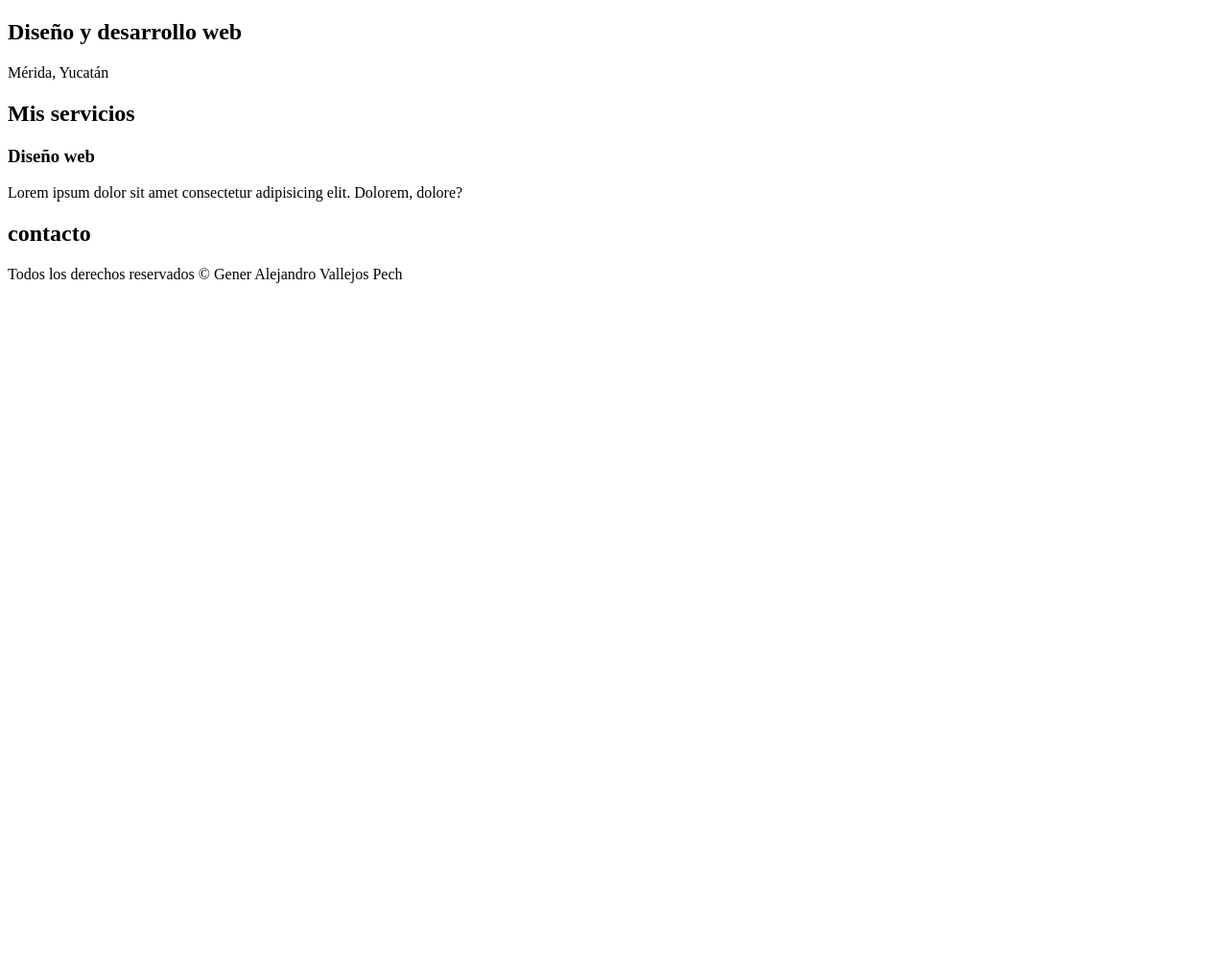
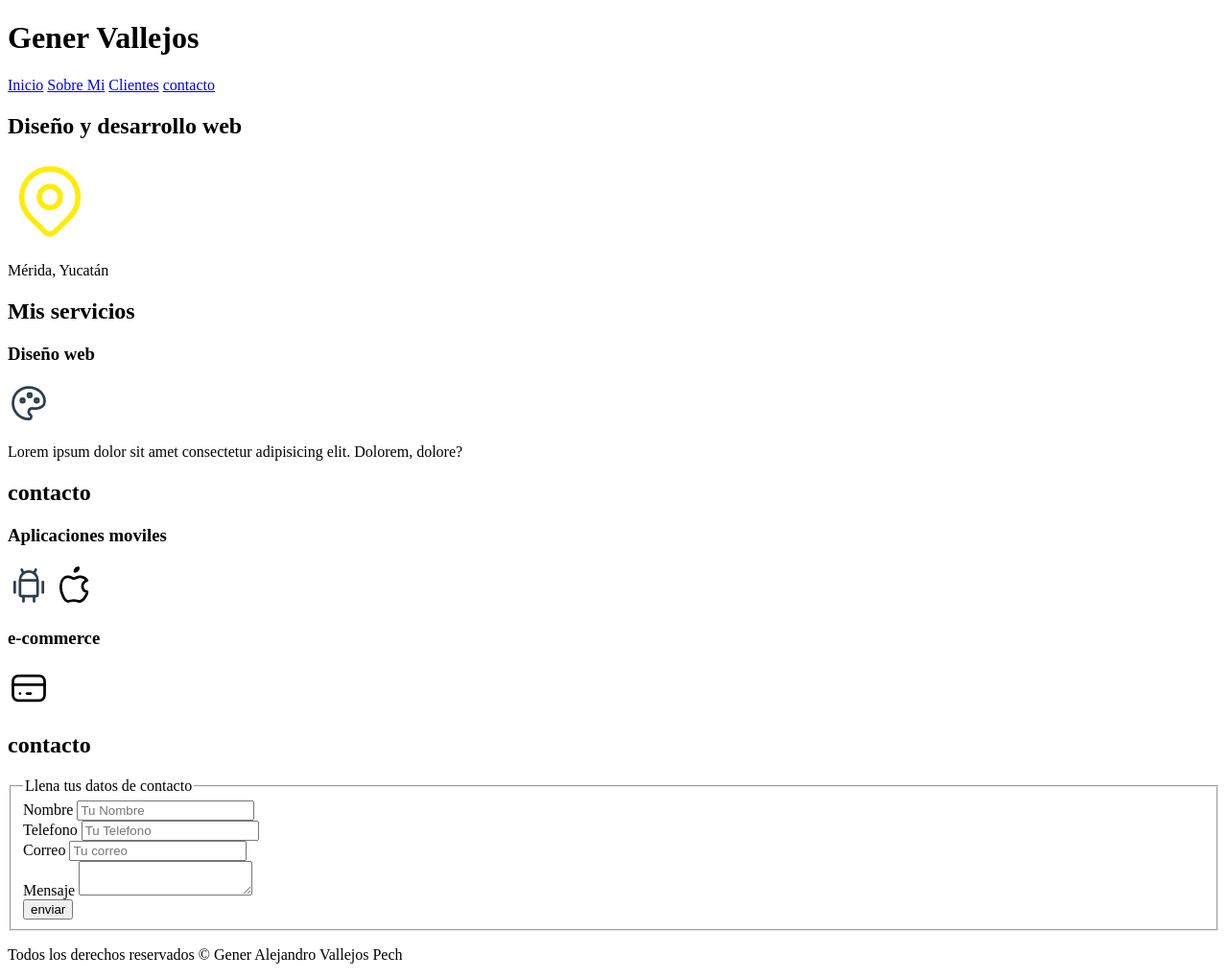
Before and after one commit to G3nertalcual/Prog_web, a plain HTML site: page index.html in a window 1280 px wide. Shown: the whole page at 96% size. Before the commit the page ends 800 px from the top, so only its background shows below. Drawn offline with Linux system fonts and the light colour scheme.

Commit message:
agregue el css

```diff
--- /dev/null
+++ b/css/style.css
@@ -0,0 +1,20 @@
+
+html{
+    font-size: 62.5%;
+}
+
+body{
+    font-size: 16px;
+}
+
+/*El punto es para hacer referencia en clases*/
+
+
+.titulo{
+   text-align: center;
+   font-size: 3.8rem;
+}
+
+.titulo span{
+    font-size: 2rem;
+}
--- a/index.html
+++ b/index.html
@@ -3,11 +3,35 @@
 <head>
     <meta charset="UTF-8">
     <meta name="viewport" content="width=device-width, initial-scale=1.0">
+    <link rel="preload" href="css/style.css" as="style">
+    <link rel="stylesheet" href="css/style.css">
     <title>Gener Vallejos Developer</title>
 </head>
 <body>
 
+    <header>
+        <h1>
+        Gener Vallejos
+        </h1>
+    </header>
+
+    <nav>
+
+        <a href="#">Inicio</a>
+        <a href="#">Sobre Mi</a>
+        <a href="#">Clientes</a>
+        <a href="#">contacto</a>
+
+
+    </nav>
+
     <h2>Diseño y desarrollo web</h2>
+
+    <svg xmlns="http://www.w3.org/2000/svg" class="icon icon-tabler icon-tabler-map-pin" width="88" height="88" viewBox="0 0 24 24" stroke-width="1.5" stroke="#ffec00" fill="none" stroke-linecap="round" stroke-linejoin="round">
+        <path stroke="none" d="M0 0h24v24H0z" fill="none"/>
+        <path d="M9 11a3 3 0 1 0 6 0a3 3 0 0 0 -6 0" />
+        <path d="M17.657 16.657l-4.243 4.243a2 2 0 0 1 -2.827 0l-4.244 -4.243a8 8 0 1 1 11.314 0z" />
+      </svg>
 
     <p>Mérida, Yucatán</p>
     <section></section>
@@ -17,13 +41,92 @@
 
     <section>
         <h3>Diseño web</h3>
+
+        <svg xmlns="http://www.w3.org/2000/svg" class="icon icon-tabler icon-tabler-palette" width="44" height="44" viewBox="0 0 24 24" stroke-width="1.5" stroke="#2c3e50" fill="none" stroke-linecap="round" stroke-linejoin="round">
+            <path stroke="none" d="M0 0h24v24H0z" fill="none"/>
+            <path d="M12 21a9 9 0 0 1 0 -18c4.97 0 9 3.582 9 8c0 1.06 -.474 2.078 -1.318 2.828c-.844 .75 -1.989 1.172 -3.182 1.172h-2.5a2 2 0 0 0 -1 3.75a1.3 1.3 0 0 1 -1 2.25" />
+            <path d="M8.5 10.5m-1 0a1 1 0 1 0 2 0a1 1 0 1 0 -2 0" />
+            <path d="M12.5 7.5m-1 0a1 1 0 1 0 2 0a1 1 0 1 0 -2 0" />
+            <path d="M16.5 10.5m-1 0a1 1 0 1 0 2 0a1 1 0 1 0 -2 0" />
+          </svg>
     </section>
     <p>Lorem ipsum dolor sit amet consectetur adipisicing elit. Dolorem, dolore?</p>
     <section>
         <h2>contacto</h2>
     </section>
 
+    <section>
+    <h3>Aplicaciones moviles</h3>
+
+    <svg xmlns="http://www.w3.org/2000/svg" class="icon icon-tabler icon-tabler-brand-android" width="44" height="44" viewBox="0 0 24 24" stroke-width="1.5" stroke="#2c3e50" fill="none" stroke-linecap="round" stroke-linejoin="round">
+    <path stroke="none" d="M0 0h24v24H0z" fill="none"/>
+    <path d="M4 10l0 6" />
+    <path d="M20 10l0 6" />
+    <path d="M7 9h10v8a1 1 0 0 1 -1 1h-8a1 1 0 0 1 -1 -1v-8a5 5 0 0 1 10 0" />
+    <path d="M8 3l1 2" />
+    <path d="M16 3l-1 2" />
+    <path d="M9 18l0 3" />
+    <path d="M15 18l0 3" />
+  </svg>
+  <svg xmlns="http://www.w3.org/2000/svg" class="icon icon-tabler icon-tabler-brand-apple" width="44" height="44" viewBox="0 0 24 24" stroke-width="1.5" stroke="#000000" fill="none" stroke-linecap="round" stroke-linejoin="round">
+    <path stroke="none" d="M0 0h24v24H0z" fill="none"/>
+    <path d="M8.286 7.008c-3.216 0 -4.286 3.23 -4.286 5.92c0 3.229 2.143 8.072 4.286 8.072c1.165 -.05 1.799 -.538 3.214 -.538c1.406 0 1.607 .538 3.214 .538s4.286 -3.229 4.286 -5.381c-.03 -.011 -2.649 -.434 -2.679 -3.23c-.02 -2.335 2.589 -3.179 2.679 -3.228c-1.096 -1.606 -3.162 -2.113 -3.75 -2.153c-1.535 -.12 -3.032 1.077 -3.75 1.077c-.729 0 -2.036 -1.077 -3.214 -1.077z" />
+    <path d="M12 4a2 2 0 0 0 2 -2a2 2 0 0 0 -2 2" />
+  </svg>
+
+    </section>
+
+    <section>
+        <h3>e-commerce</h3>
+        <svg xmlns="http://www.w3.org/2000/svg" class="icon icon-tabler icon-tabler-credit-card" width="44" height="44" viewBox="0 0 24 24" stroke-width="1.5" stroke="#000000" fill="none" stroke-linecap="round" stroke-linejoin="round">
+            <path stroke="none" d="M0 0h24v24H0z" fill="none"/>
+            <path d="M3 5m0 3a3 3 0 0 1 3 -3h12a3 3 0 0 1 3 3v8a3 3 0 0 1 -3 3h-12a3 3 0 0 1 -3 -3z" />
+            <path d="M3 10l18 0" />
+            <path d="M7 15l.01 0" />
+            <path d="M11 15l2 0" />
+          </svg>
+
+    </section>
     </main>
+
+    <section>
+        <h2>contacto</h2>
+        <form>
+            <fieldset>
+                <legend>Llena tus datos de contacto</legend>
+                <div>
+                    <label>Nombre</label>
+                    <input type="text" placeholder="Tu Nombre">
+
+                </div>
+
+                <div>
+                    <label>Telefono</label>
+                    <input type="tel" placeholder="Tu Telefono">
+
+                </div>
+
+                <div>
+                    <label>Correo</label>
+                    <input type="email" placeholder="Tu correo">
+
+                </div>
+
+                <div>
+                    <label>Mensaje</label>
+                    <textarea></textarea>
+
+                </div>
+
+                <div>
+                <input type="button" value="enviar">
+                </div>
+
+
+            </fieldset>
+        </form>
+    </section>
+
 
     <footer>
     <p>Todos los derechos reservados &#169; Gener Alejandro Vallejos Pech</p>
```
